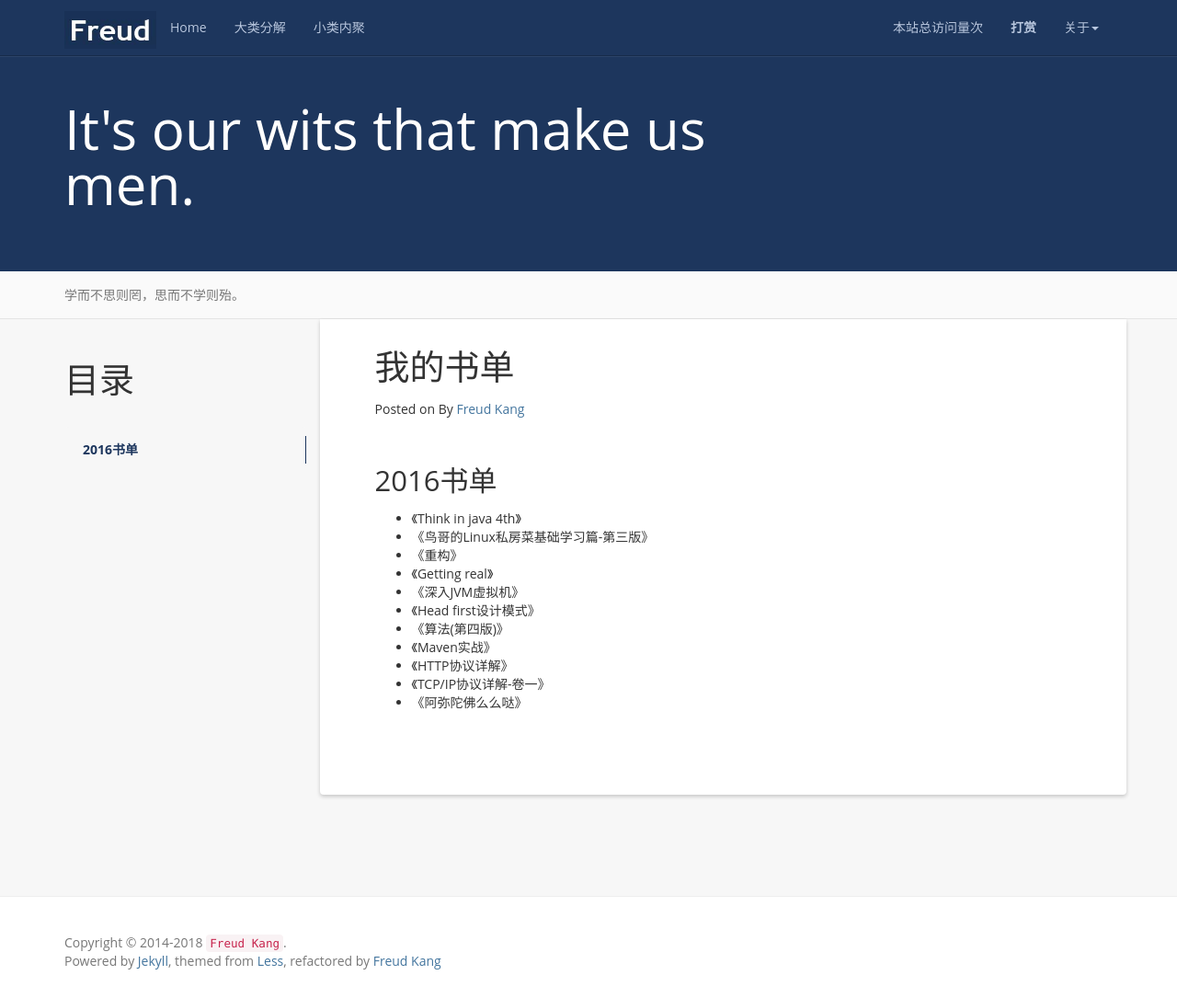
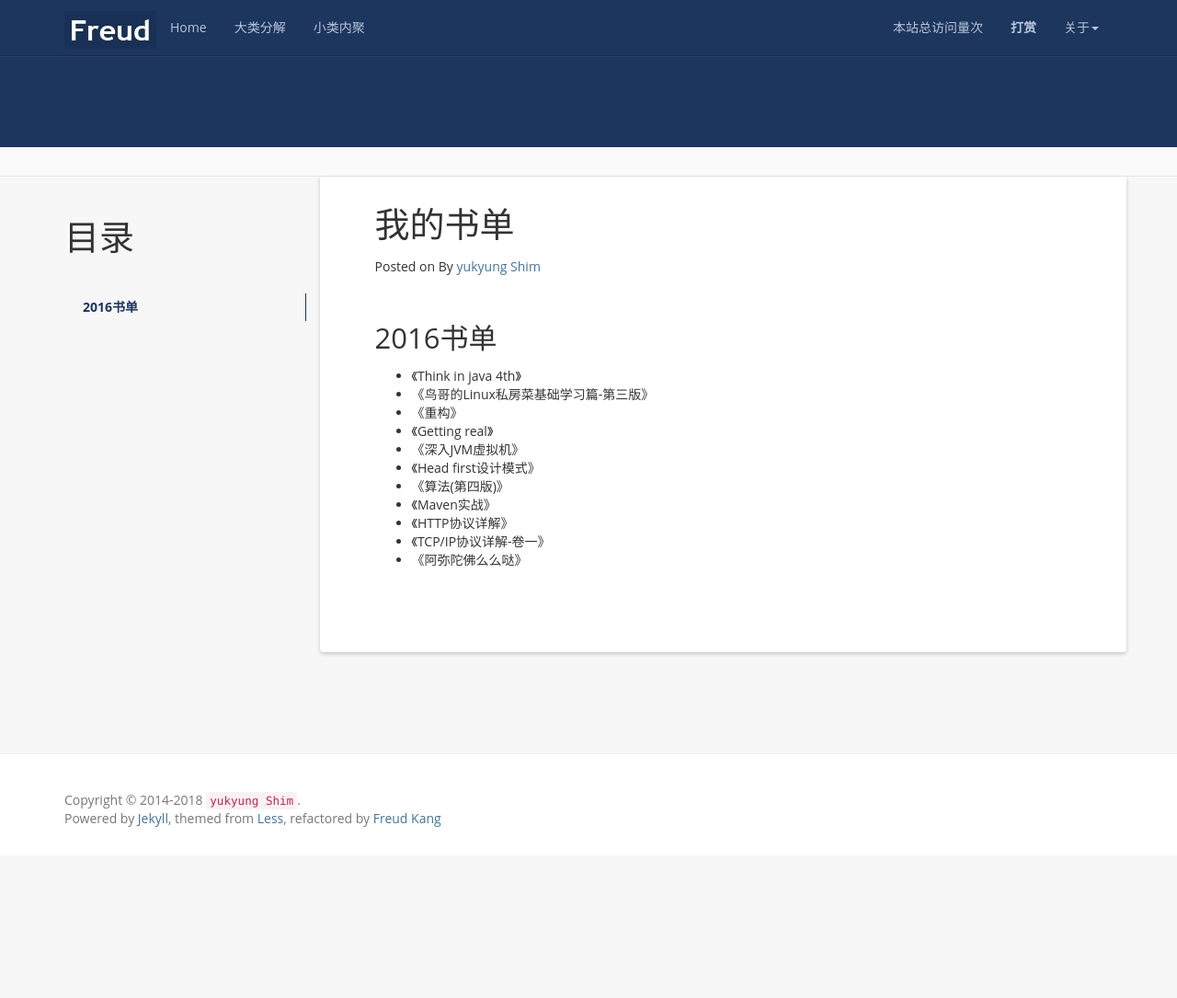
Before and after one commit to yukyung-shim/yukyung-shim.github.io, a Jekyll site: the page built from books.md, in a window 1280 px wide and 1085 px high. Shown: the whole window at 92% size. Built offline with Jekyll 4.4.1, drawn with Linux system fonts in a browser that asks for light colours; nearby versions of some CDN libraries; a script that is not in the unit is left out; comment, search, counter and statistics services are not loaded.

Commit message:
update config.yml

```diff
--- a/_config.yml
+++ b/_config.yml
@@ -1,15 +1,15 @@
 # Site settings
-name: Less Or More
-email: luoyan35714@126.com
-author: Freud Kang
-url: http://www.hifreud.com
-resume_site: http://www.hifreud.com/Resume.io/
-github: https://github.com/luoyan35714/
-baseurl: "/LessOrMore"
-description: Actually, less is more!
-meta_description: 康志华;个人博客;学而不思则罔;思而不学则殆;生命不止;折腾不休
-motto: It's our wits that make us men.
-banner: 学而不思则罔，思而不学则殆。
+name: 심유경
+email: ykshim09@naver.com
+author: yukyung Shim
+url: https://yukyung-shim.github.io/
+resume_site:
+github: https://github.com/yukyung-shim/
+baseurl: ""
+description: developer shim
+meta_description:
+motto:
+banner:
 
 #permalink: /:categories/:year/:month/:day/:title/
 permalink: /:year/:month/:day/:title/
```
